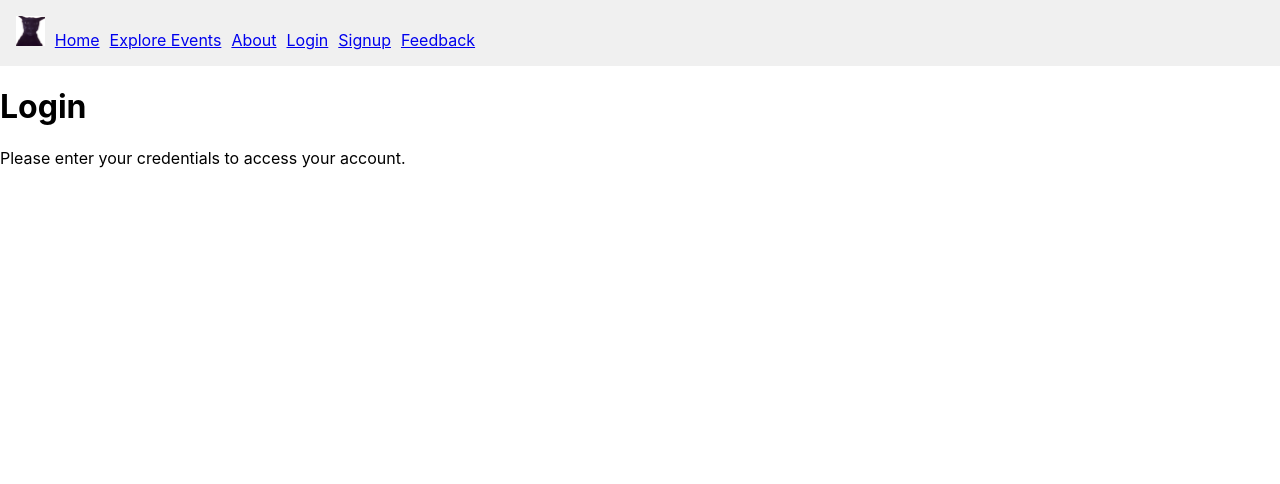
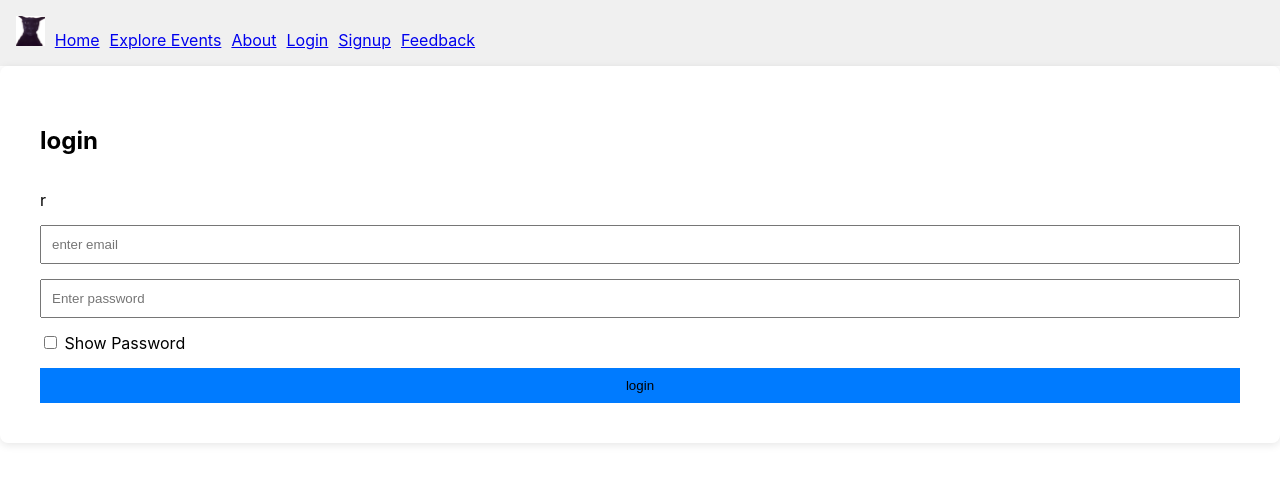
Before and after one commit to SureshS03/Project-M, a React (Create React App) app in the folder frontend/: page /login in a window 1280 px wide. Shown: the top 484 px of the page. Built offline with nearby package versions, Linux system fonts and the light colour scheme.

Commit message:
login page completed and login js capletter is changed to small

```diff
--- a/frontend/package.json
+++ b/frontend/package.json
@@ -36,5 +36,8 @@
       "last 1 firefox version",
       "last 1 safari version"
     ]
+  },
+  "devDependencies": {
+    "eslint-plugin-react-hooks": "^5.2.0"
   }
 }
--- a/frontend/src/pages/login.js
+++ b/frontend/src/pages/login.js
@@ -1,12 +1,92 @@
-import React from 'react';
+import React, { useState } from "react";
 
 function Login() {
-  return (
-    <div>
-      <h1>Login</h1>
-      <p>Please enter your credentials to access your account.</p>
-    </div>
+  const [email, setEmail] = useState("");
+  const [password, setPassword] = useState("");
+  const [showPassword, setShowPassword] = useState(false);
+  const [error, setError] = useState("");
+
+  const handleSumit = (e) => {
+    e.preventDefault();
+    if (!email || !password){
+      setError("please enter both email and password.nigga");
+    } else {
+      setError("");
+      console.log("login info",{ email, password });
+      // backend logic should be added here
+    }
+  };
+
+  return(
+    <div style={StyleSheet.container}>
+      <form onSumit={handleSumit} style={styles.form}>
+        <h2>login</h2>r
+
+        <input
+         type="email"
+         placeholder="enter email"
+         value={email}
+         onChange={(e) => setEmail(e.target.value)}
+         style={styles.input}
+        />
+
+        <input
+         type={showPassword ? "text" : "password"}
+         placeholder="Enter password"
+         value={password}
+         onChange={(e) => setPassword(e.target.value)}
+         style={styles.input}
+        />
+        <label>
+          <input
+            type="checkbox"
+            onChange={() => setShowPassword(!showPassword)}
+        /> {""}
+        Show Password
+        </label>
+
+        {error && <p style={styles.error}>{error}</p>}
+
+        <button type="submit" style={styles.button}>
+          login
+        </button>
+      </form>
+     </div>
   );
-}
+  }
+  const styles = {
+    container: {
+      height: "100vh",
+      display: "flex",
+      justifyContent: "center",
+      alignItems: "center",
+      background: "#f4f4f4",
+    },
+    form: {
+      display: "flex",
+      flexDirection: "column",
+      gap: "15px",
+      padding: "40px",
+      background: "fff",
+      borderRadius: "8px",
+      boxShadow: "0 2px 8px rgba(0,0,0,0.1)",
+    },
+    input: {
+      padding: "10px",
+      frontSize: "16px",
+    },
+    button: {
+      padding: "10px",
+      backgroundColor: "#007bff",
+      color: "fff",
+      border: "none",
+      frontSize: "16px",
+      cursor: "pointer",
+    },
+    error: {
+      color: "red",
+      frontSize: "14px",
+    },
+  };
 
-export default Login;
+  export default Login;
```
Also changed, not shown: frontend/src/App.js (+5 -5 lines), 1 other file (tests, documents, lock files or other folders).
